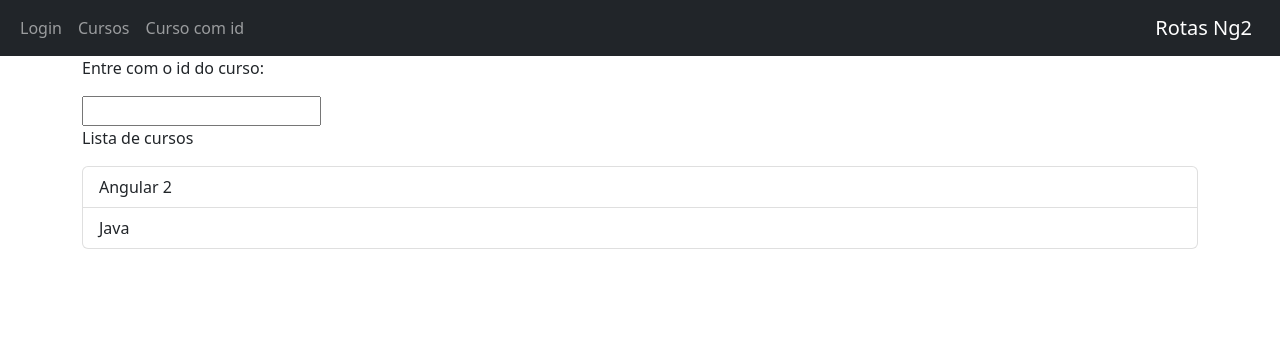
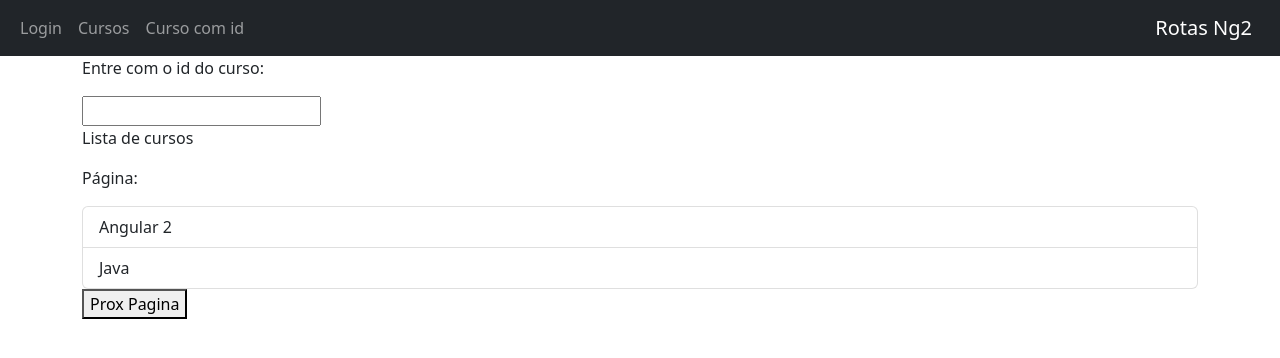
Before and after one commit to WellingtonIdeao/angular-course-routes, an Angular app: page /cursos in a window 1280 px wide. Shown: the top 358 px of the page. Built offline with nearby package versions, Linux system fonts and the light colour scheme.

Commit message:
Rotas: definindo e extraindo parâmetros de url - query

```diff
--- a/src/app/app.component.html
+++ b/src/app/app.component.html
@@ -9,7 +9,7 @@
             <a class="nav-link" [routerLink]="'/login'" (click)="isMenuCollapsed = true">Login</a>
           </li>
           <li class="nav-item" routerLinkActive="active">
-            <a class="nav-link" [routerLink]="['cursos']" (click)="isMenuCollapsed = true">Cursos</a>
+            <a class="nav-link" [routerLink]="['cursos']" [queryParams]="{pagina: 1}" (click)="isMenuCollapsed = true">Cursos</a>
           </li>
           <li class="nav-item" routerLinkActive="active">
             <a class="nav-link" [routerLink]="['curso', idCurso.value]" (click)="isMenuCollapsed = true">Curso com id</a>
--- a/src/app/cursos/cursos.component.html
+++ b/src/app/cursos/cursos.component.html
@@ -1,4 +1,6 @@
 <p>Lista de cursos</p>
+<p>Página: {{ pagina }}</p>
 <div class="list-group">
     <a *ngFor=" let curso  of cursos" class="list-group-item list-group-item-action" [routerLink]="['/curso', curso.id]">{{ curso.nome }}</a>
 </div>
+<button (click)="proximaPagina()">Prox Pagina</button>
--- a/src/app/cursos/cursos.component.ts
+++ b/src/app/cursos/cursos.component.ts
@@ -1,4 +1,6 @@
-import { Component, OnInit } from '@angular/core';
+import { Component, OnInit, OnDestroy } from '@angular/core';
+import { ActivatedRoute, Router } from '@angular/router';
+import { Subscription } from 'rxjs';
 
 import { CursosServiceService } from './cursos-service.service';
 
@@ -7,13 +9,29 @@ import { CursosServiceService } from './cursos-service.service';
   templateUrl: './cursos.component.html',
   styleUrls: ['./cursos.component.css']
 })
-export class CursosComponent implements OnInit {
+export class CursosComponent implements OnInit, OnDestroy {
   cursos!: any[];
+  pagina: number = 0;
+  inscricao!: Subscription;
 
-  constructor(private cursosService: CursosServiceService) { }
+  constructor(private cursosService: CursosServiceService, private activatedRoute: ActivatedRoute, private route: Router) { }
 
   ngOnInit(): void {
     this.cursos = this.cursosService.getCursos();
+    this.inscricao = this.activatedRoute.queryParams.subscribe(
+      (queryParams: any) => {
+        this.pagina = queryParams['pagina'];
+      }
+    );
+  }
+
+  ngOnDestroy(): void {
+    this.inscricao.unsubscribe();
+  }
+
+  proximaPagina(): any {
+    //this.pagina++;
+    this.route.navigate(['/cursos'], { queryParams: {'pagina': ++this.pagina} });
   }
 
 }
```
